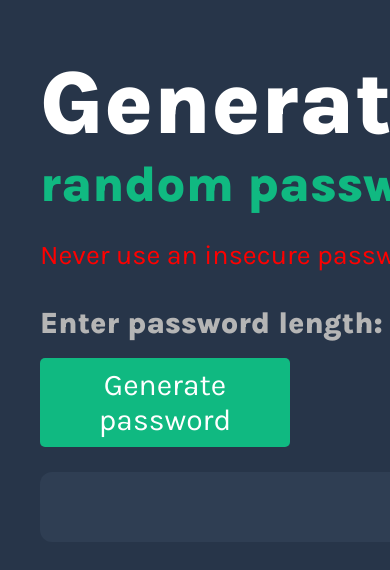
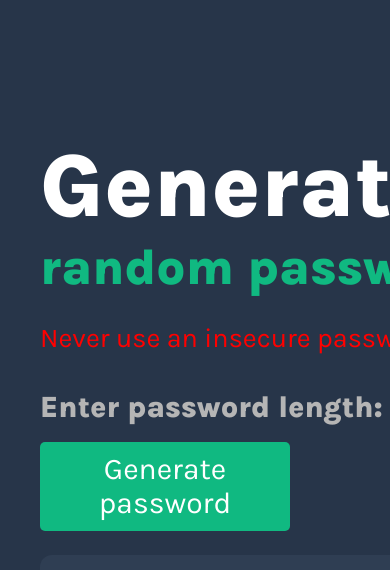
Before and after one commit to abhaytaras7/password-generator, a browser extension: page index.html in a window 390 px wide. Shown: the top 570 px of the page. Drawn offline with nearby package versions, Linux system fonts and the light colour scheme.

Commit message:
new changes

```diff
--- a/index.css
+++ b/index.css
@@ -3,7 +3,6 @@
 .main-container{
     margin: auto;
     padding: 10px;
-    margin-top: 2px;
 }
 body {
     display: flex;
```
